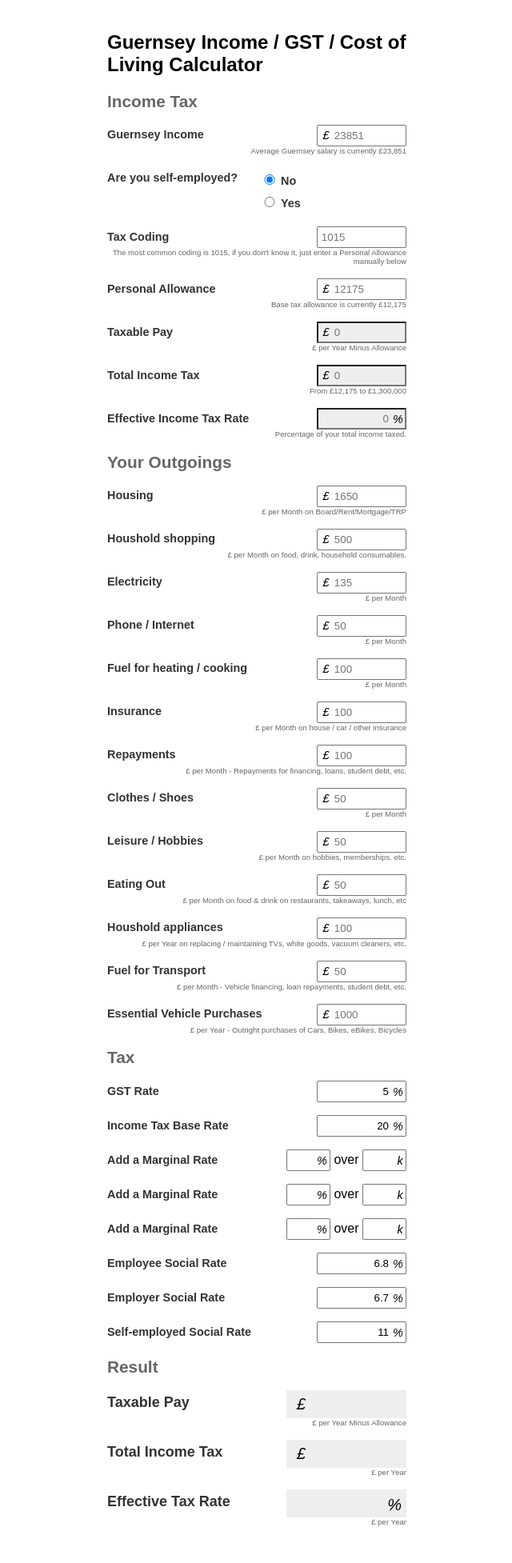
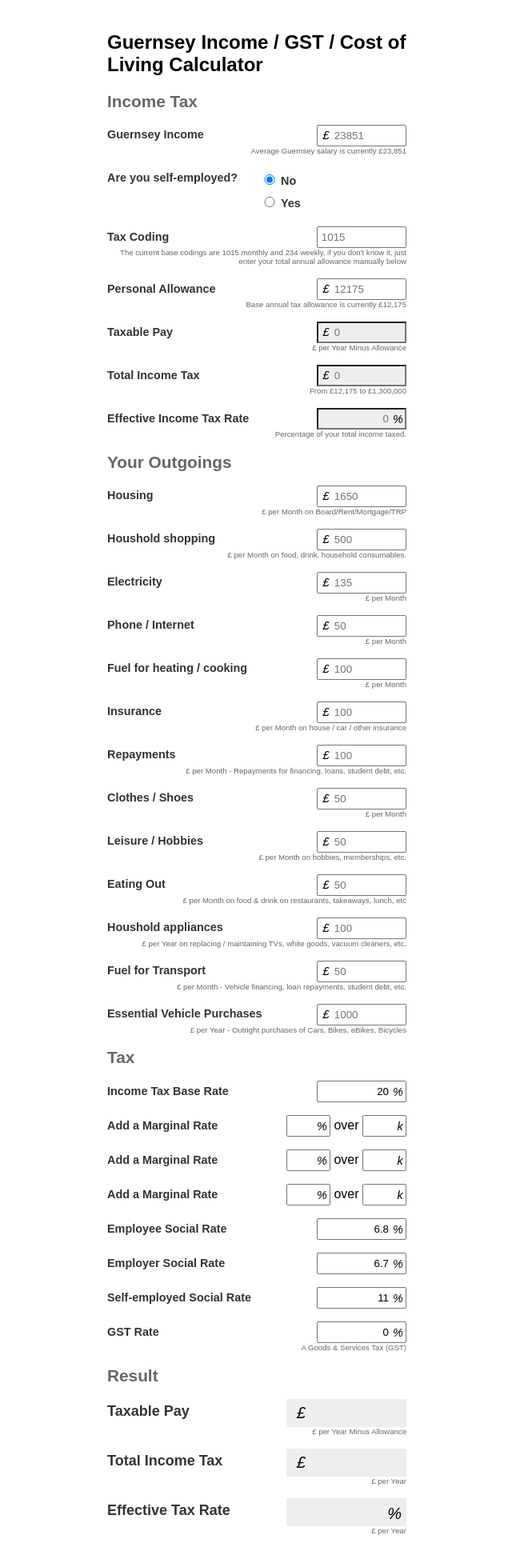
Before and after one commit to boudlo-forge/boudlo.github.io, a Jekyll site: the page built from gst-calc.md, in a window 1280 px wide. Shown: the whole page at 80% size, without its empty margins (319-959 px from the left). Built offline with Jekyll 4.4.1, drawn with Linux system fonts in a browser that asks for light colours; our own code applies the rules of GitHub Pages for plain Markdown files.

Commit message:
add calculator page

```diff
--- a/_layouts/calc.html
+++ b/_layouts/calc.html
@@ -228,15 +228,15 @@
 
 					<div class="formBlock">
 						<label>Tax Coding</label>
-						<input class="userInput" id="coding" placeholder="1015" onkeyup="calcPersonal()" />
-						<small>The most common coding is 1015, if you don't know it, just enter a Personal Allowance manually below</small>
+						<input class="userInput" id="coding" placeholder="1015" onkeyup="calcAllowanceFromCoding()" />
+						<small>The current base codings are 1015 monthly and 234 weekly, if you don't know it, just enter your total annual allowance manually below</small>
 					</div>
 
 					<div class="formBlock">
 						<label>Personal Allowance</label>
 						<i>&pound;</i>
 						<input class="userInput prefixed" id="allowance" placeholder="12175" onkeyup="calcPersonal()" />
-						<small>Base tax allowance is currently &pound;12,175</small>
+						<small>Base annual tax allowance is currently &pound;12,175</small>
 					</div>
 
 					<div class="formBlock drivenValue">
@@ -345,11 +345,6 @@
 					<div id="taxLevers">
 						<h2>Tax</h2>
 						<div class="formBlock">
-							<label>GST Rate</label>
-							<input class="userInput suffixed" id="gst-tax-rate-0" placeholder="5" value="5" onkeyup="calcPersonal()" />
-							<i class="suffix">&percnt;</i>
-						</div>
-						<div class="formBlock">
 							<label>Income Tax Base Rate</label>
 							<input class="userInput suffixed" id="income-tax-rate-0" placeholder="20" value="20" onkeyup="calcPersonal()" />
 							<i class="suffix">&percnt;</i>
@@ -405,7 +400,12 @@
 							<input class="userInput suffixed" id="self-employed-social-rate" placeholder="11" value="11" onkeyup="calcPersonal()" />
 							<i class="suffix">&percnt;</i>
 						</div>
-
+						<div class="formBlock">
+							<label>GST Rate</label>
+							<input class="userInput suffixed" id="gst-tax-rate-0" placeholder="5" value="0" onkeyup="calcPersonal()" />
+							<i class="suffix">&percnt;</i>
+							<small>A Goods & Services Tax (GST)</small>
+						</div>
 					</div>
 				</form>
 			</div>
```
Also changed, not shown: other parts of _layouts/calc.html (+19 -0 lines).
